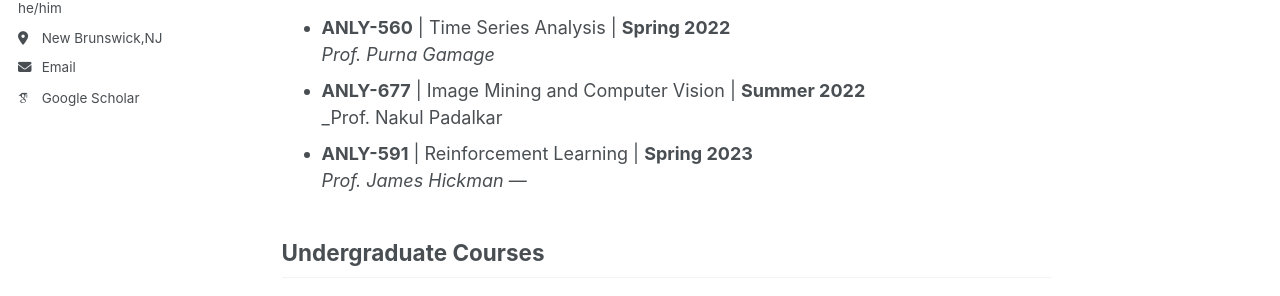
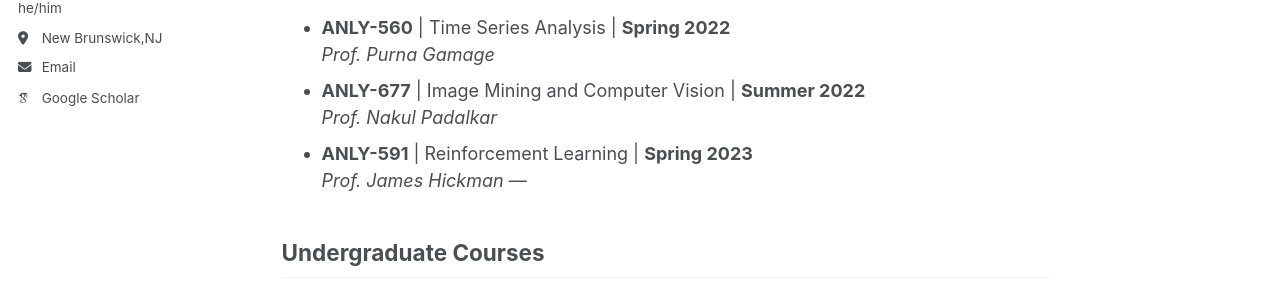
Before and after one commit to fengrui-z/fengrui-z.github.io, a Jekyll site: the page built from _teaching/2014-spring-teaching-1.md, in a window 1280 px wide and 1357 px high. Shown: the part 325-621 px from the top of the window. Built offline with Jekyll 4.4.1, drawn with Linux system fonts in a browser that asks for light colours; some web fonts are replaced.

```diff
--- a/_teaching/2014-spring-teaching-1.md
+++ b/_teaching/2014-spring-teaching-1.md
@@ -12,7 +12,7 @@ location: "City, Country"
 - **ANLY-560** | Time Series Analysis                                                | **Spring 2022** <br>
   _Prof. Purna Gamage_
 - **ANLY-677** | Image Mining and Computer Vision                                    | **Summer 2022** <br>
-  _Prof. Nakul Padalkar
+  _Prof. Nakul Padalkar_
 - **ANLY-591** | Reinforcement Learning                                              | **Spring 2023** <br>
   _Prof. James Hickman_
 ---
```
